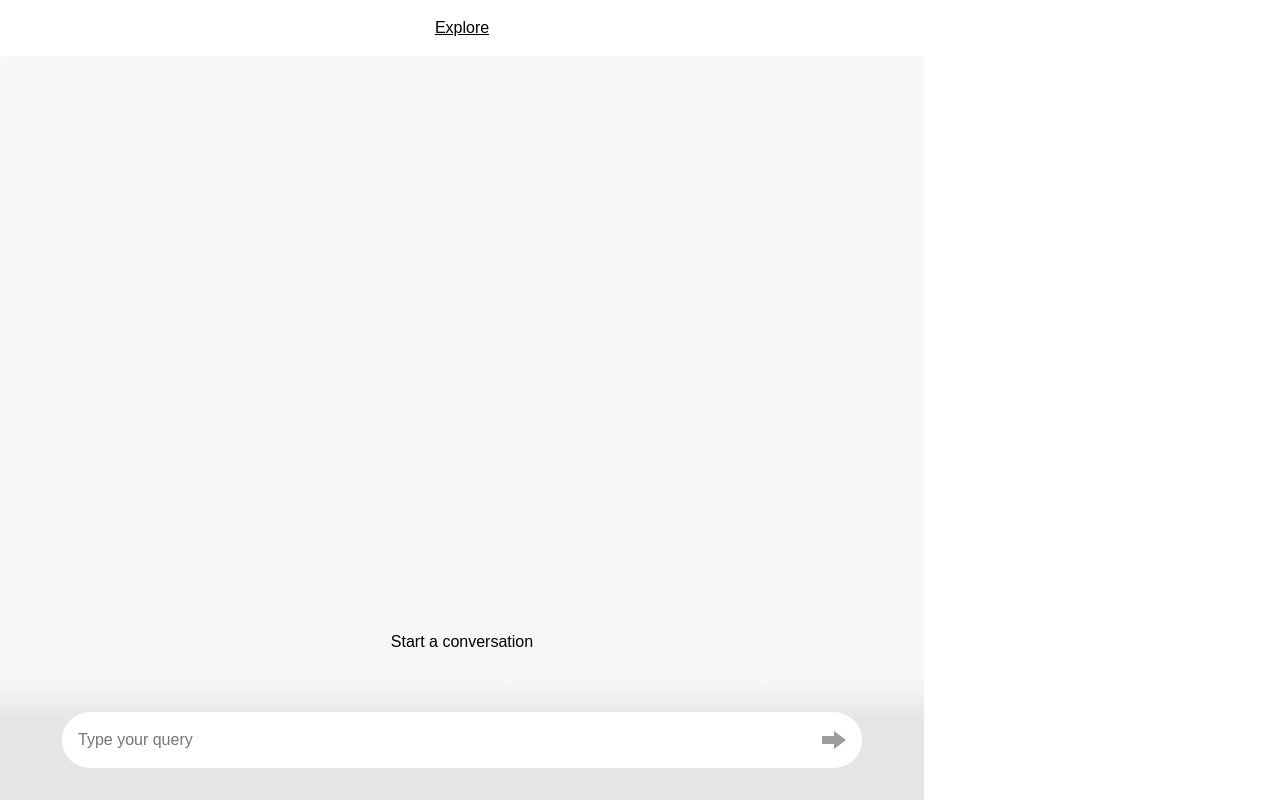
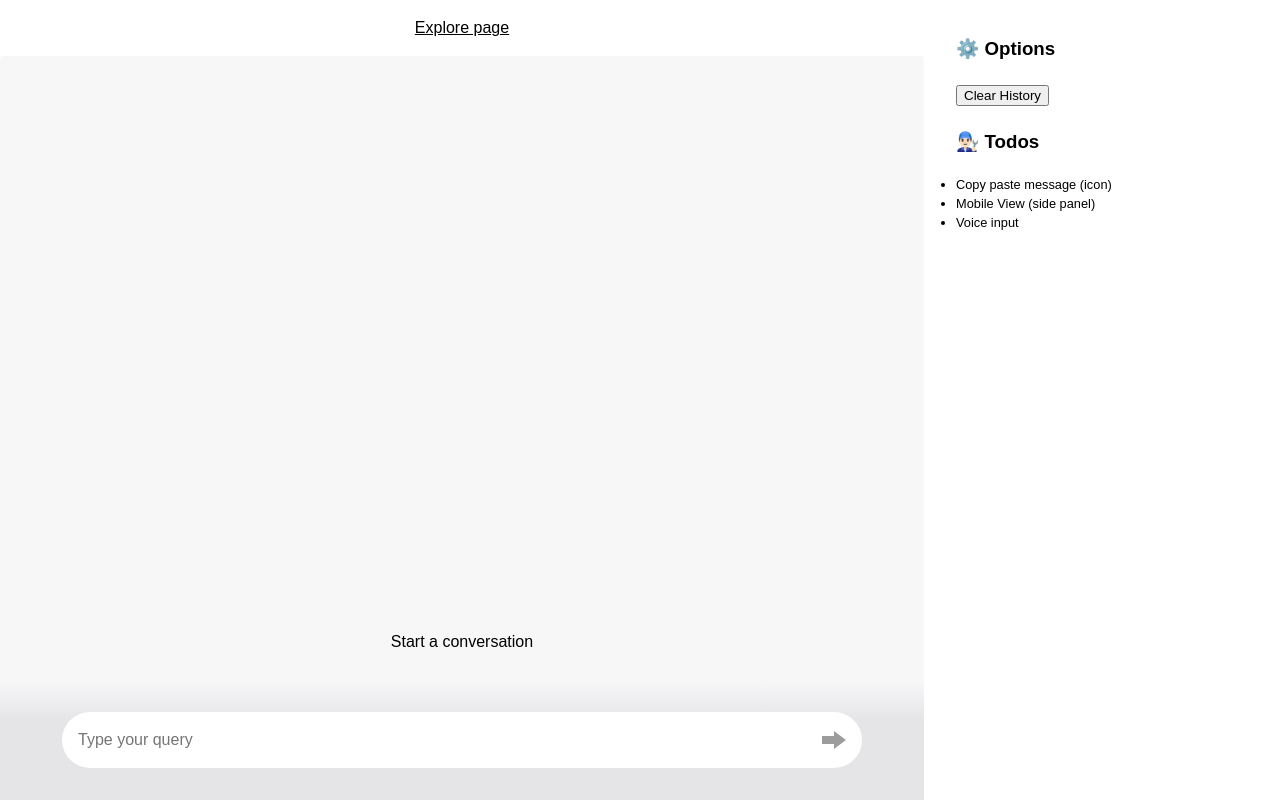
Before and after one commit to palloncino/antonioguiotto.com, a React (Create React App) app: page /chat-up in a window 1280 px wide. Built offline with nearby package versions, Linux system fonts and the light colour scheme.

Commit message:
this is not the animation I wanted, work in progress

```diff
--- a/src/features/ChatUp/index.tsx
+++ b/src/features/ChatUp/index.tsx
@@ -182,7 +182,7 @@ const ChatUp = () => {
 					<div id="ChatUpHeadSection" ref={chatupHeadRef} className="head-section">
 
 						<div className="head-logo-container" onClick={() => navigate('/')}>
-							Explore
+							Explore page
 						</div>
 
 
@@ -226,9 +226,9 @@ const ChatUp = () => {
 					</div>
 				</div>
 
-				<div className="side-panel" style={mainView ? (isMobile ? ({flex: 'unset', width: 0, padding: 0}) : ({})) : {flex: 1, width: '100%'}}>
+				<div className="side-panel" style={mainView ? (isMobile ? ({ flex: 'unset', width: 0, padding: 0, overflow: 'hidden' }) : ({})) : { flex: 1, width: '100%' }}>
 
-					{/* <h3>⚙️ Options</h3>
+					<h3>⚙️ Options</h3>
 
 					<div className="clear-history-button-container">
 						<button className="clear-history-button" onClick={clearHistory}>Clear History</button>
@@ -247,7 +247,8 @@ const ChatUp = () => {
 								Voice input
 							</li>
 						</ul>
-					</div> */}
+					</div>
+
 
 				</div>
 
```
